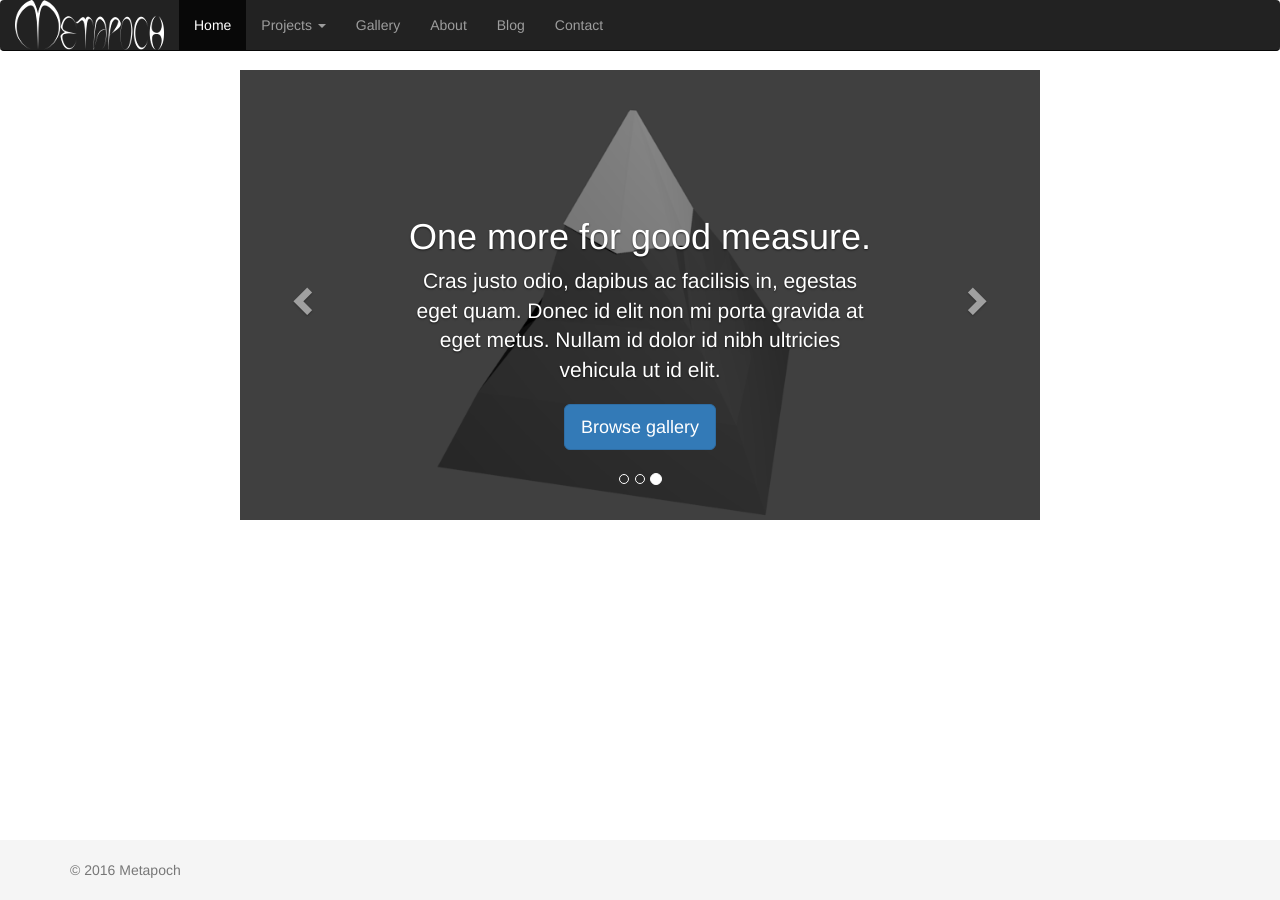
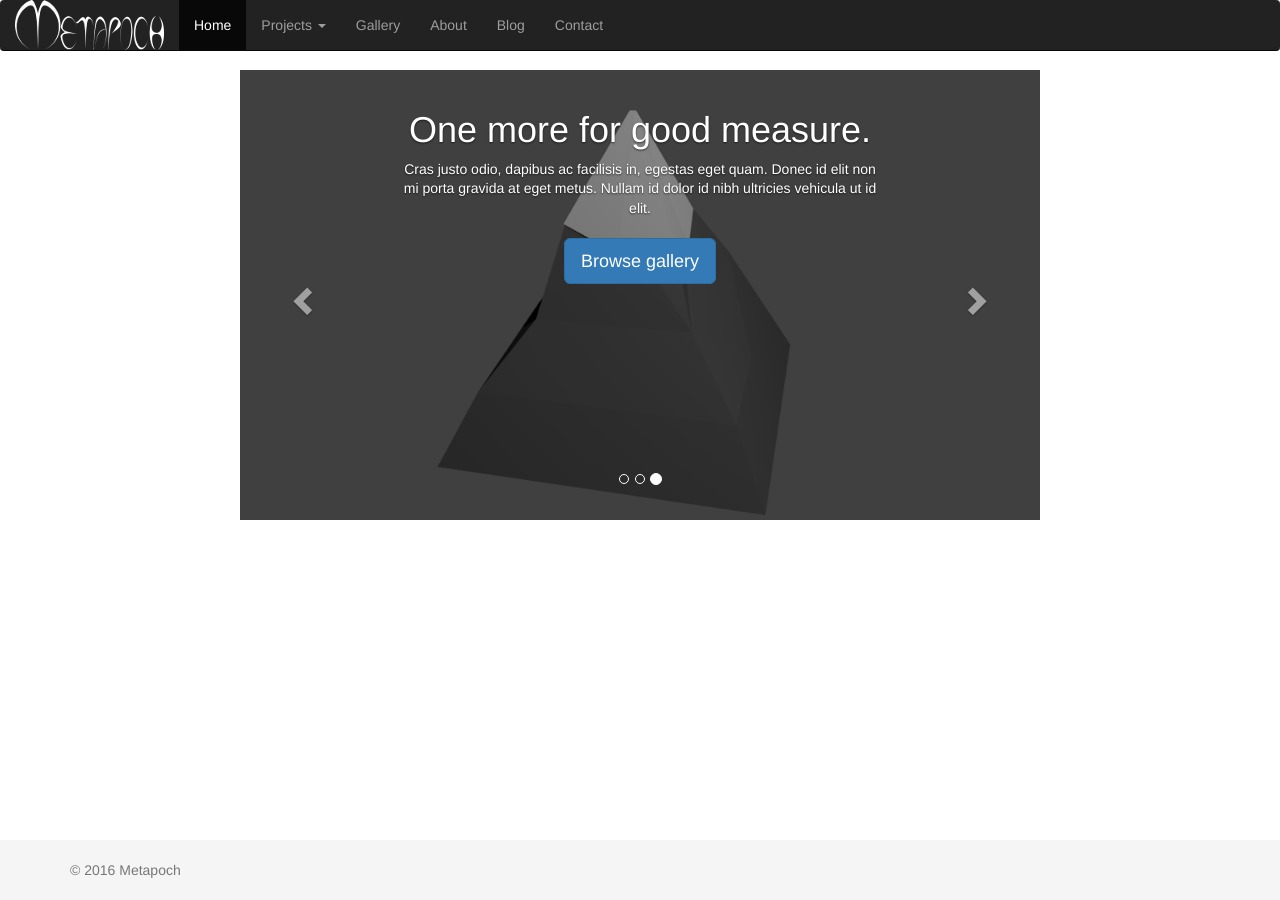
Before and after one commit to metapoch/metapoch.github.io, a Jekyll site: the page built from index.html, in a window 1280 px wide. Built offline with Jekyll 4.4.1, drawn with Linux system fonts in a browser that asks for light colours.

Commit message:
remove font size change for caption

```diff
--- a/css/navcss.css
+++ b/css/navcss.css
@@ -66,6 +66,7 @@ body {
 }
 /* Since positioning the image, we need to help out the caption */
 .carousel-caption {
+  top: 0;
   z-index: 10;
 }
 
@@ -130,7 +131,6 @@ body {
   /* Bump up size of carousel content */
   .carousel-caption p {
     margin-bottom: 20px;
-    font-size: 21px;
     line-height: 1.4;
   }
 
```
